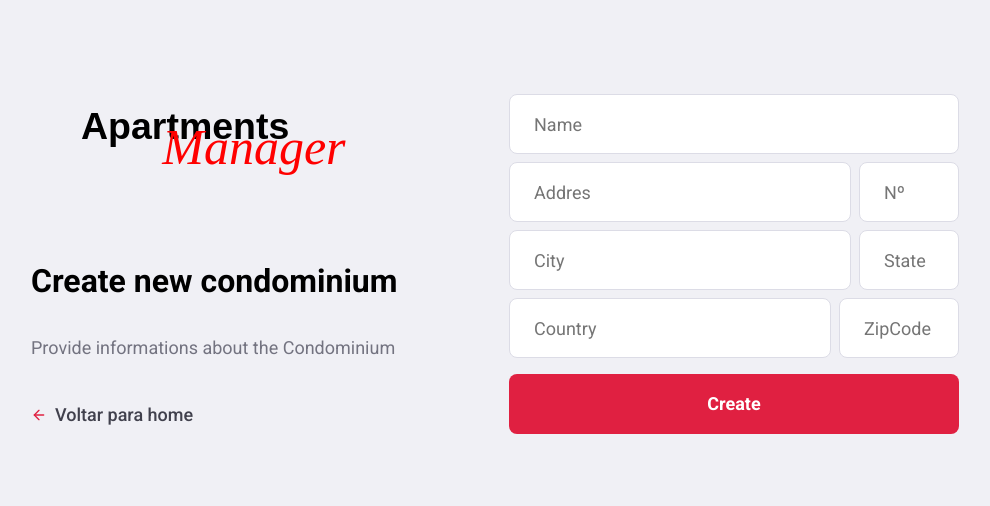
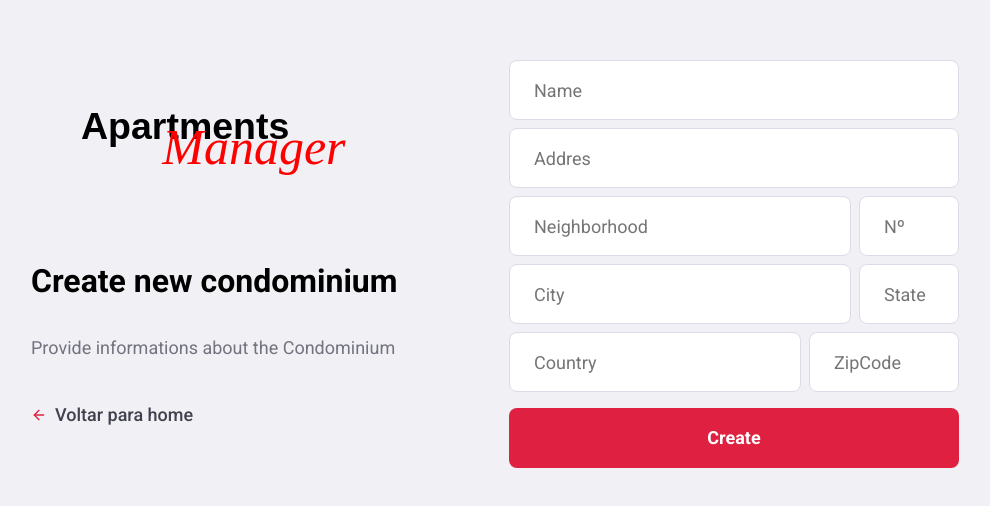
Before and after one commit to pedrosales/apartments-manager-frontend, a React (Create React App) app: page /condominiums/new in a window 1280 px wide. Shown: the part 140-646 px from the top of the page, without its empty margins (145-1135 px from the left). Built offline with nearby package versions, Linux system fonts and the light colour scheme.

Commit message:
New Condominium page

```diff
--- a/src/pages/Condominium/index.js
+++ b/src/pages/Condominium/index.js
@@ -1,11 +1,59 @@
-import React from 'react';
-import { Link } from 'react-router-dom';
+import React, { useState } from 'react';
+import { Link, useHistory } from 'react-router-dom';
 import { FiArrowLeft } from 'react-icons/fi';
+import api from '../../services/api';
 
 import logoImg from '../../assets/logo.svg';
 import './styles.css';
 
 export default function NewCondominium() {
+    const [name, setName] = useState('');
+    const [street, setStreet] = useState('');
+    const [number, setNumber] = useState('');
+    const [neighborhood, setNeighborhood] = useState('');
+    const [city, setCity] = useState('');
+    const [state, setState] = useState('');
+    const [country, setCountry] = useState('');
+    const [zipCode, setZipCode] = useState('');
+
+    const history = useHistory();
+
+    async function handleSubmit(e) {
+        e.preventDefault();
+
+        const data = {
+            name,
+            street,
+            number: parseInt(number),
+            neighborhood,
+            city,
+            state,
+            country,
+            zipCode
+        };
+
+        try {
+
+            const response = await api.post('v1/condominiums', data);
+
+            if (!response.data.success) {
+                //alert(response.data.message);
+                let messages = "";
+                if (response.data.data.length > 0) {
+                    console.log(response.data.data.length);
+                    response.data.data.forEach((item) => {
+                        messages += item.message + "\n";
+                    })
+                    alert(messages);
+                }
+            }
+
+        } catch (error) {
+            console.log(error);
+            alert("Error on condominium creation.");
+        }
+    }
+
     return (
         <div className="new-condominium-container">
             <div className="content">
@@ -20,49 +68,73 @@ export default function NewCondominium() {
                         Voltar para home
                     </Link>
                 </section>
-                <form>
+                <form onSubmit={handleSubmit}>
                     <div className="input-group">
                         <input
                             placeholder="Name"
-                        // value={title}
-                        // onChange={e => setTitle(e.target.value)}
+                            minLength="1"
+                            maxLength="160"
+                            value={name}
+                            onChange={e => setName(e.target.value)}
+                        />
+                    </div>
+                    <input
+                        placeholder="Addres"
+                        minLength="1"
+                        maxLength="500"
+                        value={street}
+                        onChange={e => setStreet(e.target.value)}
+                    />
+                    <div className="input-group">
+                        <input
+                            placeholder="Neighborhood"
+                            minLength="1"
+                            maxLength="160"
+                            value={neighborhood}
+                            onChange={e => setNeighborhood(e.target.value)}
+                        />
+                        <input
+                            placeholder="Nº"
+                            minLength="1"
+                            type="number"
+                            style={{ width: 100 }}
+                            value={number}
+                            onChange={e => setNumber(e.target.value)}
                         />
                     </div>
                     <div className="input-group">
                         <input
-                            placeholder="Addres"
-                        // value={value}
-                        // onChange={e => setValue(e.target.value)}
-                        />
-                        <input
-                            placeholder="Nº"
-                            style={{ width: 100 }}
-                        // value={value}
-                        // onChange={e => setValue(e.target.value)}
-                        />
-                    </div>
-                    <div className="input-group">
-                        <input placeholder="City"
-
+                            placeholder="City"
+                            minLength="1"
+                            maxLength="160"
+                            value={city}
+                            onChange={e => setCity(e.target.value)}
                         />
                         <input
                             placeholder="State"
+                            minLength="2"
+                            maxLength="2"
                             style={{ width: 100 }}
-                        // value={value}
-                        // onChange={e => setValue(e.target.value)}
+                            value={state}
+                            onChange={e => setState(e.target.value)}
                         />
                     </div>
                     <div className="input-group">
                         <input
                             placeholder="Country"
-                        // value={value}
-                        // onChange={e => setValue(e.target.value)}
+                            minLength="1"
+                            maxLength="160"
+                            value={country}
+                            onChange={e => setCountry(e.target.value)}
                         />
                         <input
                             placeholder="ZipCode"
-                            style={{ width: 120 }}
-                        // value={value}
-                        // onChange={e => setValue(e.target.value)}
+                            style={{ width: 150 }}
+                            type="number"
+                            minLength="8"
+                            maxLength="8"
+                            value={zipCode}
+                            onChange={e => setZipCode(e.target.value)}
                         />
                     </div>
                     <button className="button" type="submit">Create</button>
--- /dev/null
+++ b/src/services/api.js
@@ -0,0 +1,8 @@
+import axios from 'axios';
+
+const api = axios.create({
+    baseURL: 'https://localhost:5001',
+    headers: { 'Access-Control-Allow-Origin': '*' }
+})
+
+export default api;
```
